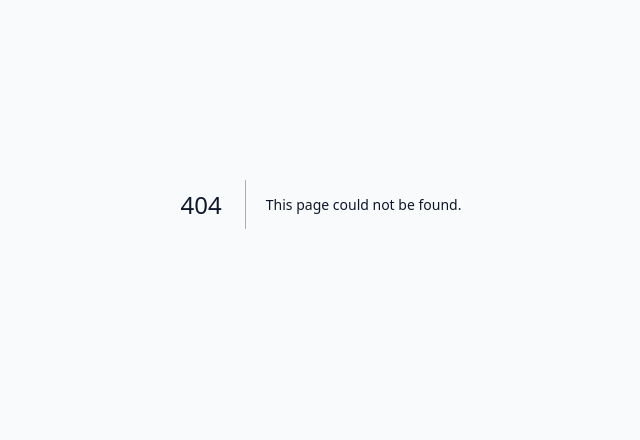
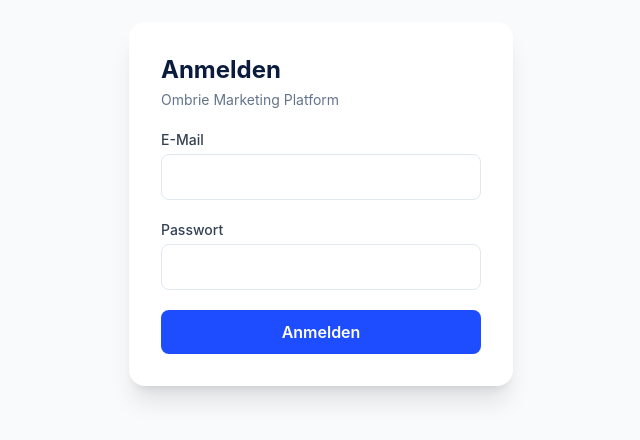
Before and after one commit to tomicecold/ombrie-marketing-platform, a Next.js app in the folder ombrie-platform/: page /login in a window 1280 px wide. Before the commit this address had no page. Shown: the part 196-636 px from the top of the page, without its empty margins (319-959 px from the left). Built offline with nearby package versions, Linux system fonts and the light colour scheme.

Commit message:
Add login page component with authentication

```diff
--- /dev/null
+++ b/ombrie-platform/app/login/page.tsx
@@ -0,0 +1,43 @@
+'use client';
+import { useState } from 'react';
+import { useRouter } from 'next/navigation';
+import { createClient } from '@/lib/supabase/client';
+
+export default function LoginPage() {
+  const router = useRouter();
+  const [email, setEmail] = useState('');
+  const [password, setPassword] = useState('');
+  const [error, setError] = useState('');
+  const [loading, setLoading] = useState(false);
+
+  async function handleLogin(e: React.FormEvent) {
+    e.preventDefault();
+    setLoading(true); setError('');
+    const supabase = createClient();
+    const { error } = await supabase.auth.signInWithPassword({ email, password });
+    if (error) { setError(error.message); setLoading(false); return; }
+    router.push('/dashboard');
+    router.refresh();
+  }
+
+  return (
+    <main className="min-h-screen flex items-center justify-center p-6">
+      <form onSubmit={handleLogin} className="bg-white rounded-2xl shadow-xl p-8 max-w-sm w-full space-y-5">
+        <div>
+          <h1 className="text-2xl font-bold text-brand-dark mb-1">Anmelden</h1>
+          <p className="text-sm text-slate-500">Ombrie Marketing Platform</p>
+        </div>
+        <div>
+          <label className="block text-sm font-medium text-slate-700 mb-1">E-Mail</label>
+          <input type="email" value={email} onChange={e=>setEmail(e.target.value)} required className="w-full px-4 py-2.5 border border-slate-200 rounded-lg focus:ring-2 focus:ring-brand focus:border-brand outline-none" />
+        </div>
+        <div>
+          <label className="block text-sm font-medium text-slate-700 mb-1">Passwort</label>
+          <input type="password" value={password} onChange={e=>setPassword(e.target.value)} required className="w-full px-4 py-2.5 border border-slate-200 rounded-lg focus:ring-2 focus:ring-brand focus:border-brand outline-none" />
+        </div>
+        {error && <p className="text-sm text-red-600 bg-red-50 px-3 py-2 rounded">{error}</p>}
+        <button type="submit" disabled={loading} className="w-full bg-brand text-white py-2.5 rounded-lg font-semibold hover:bg-brand-dark disabled:opacity-50 transition">{loading ? 'Einen Moment…' : 'Anmelden'}</button>
+      </form>
+    </main>
+  );
+}
```
